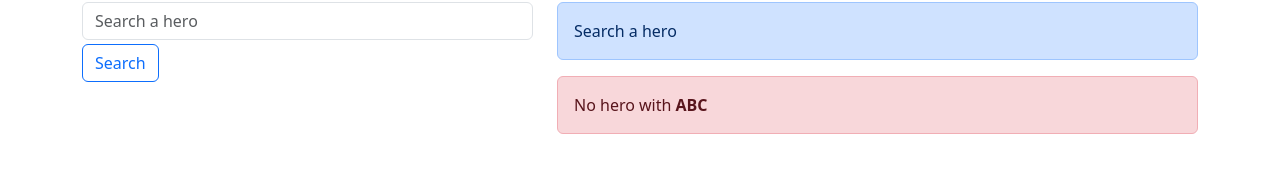
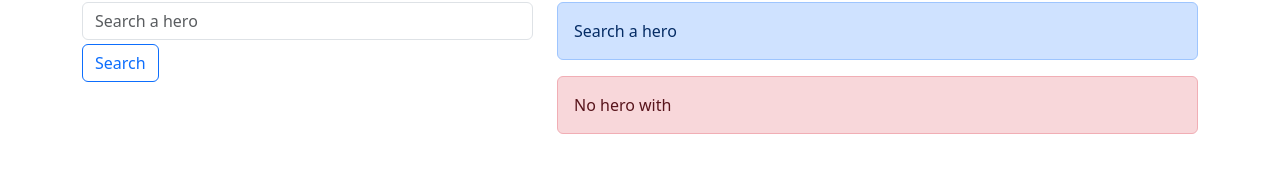
Before and after one commit to JMRodriguezV98/heroes-spa, a React (Vite) app: page /search in a window 1280 px wide. Shown: the part 197-370 px from the top of the page. Built offline with nearby package versions, Linux system fonts and the light colour scheme.

Commit message:
mostrando query

```diff
--- a/src/heroes/Pages/SearchPage.jsx
+++ b/src/heroes/Pages/SearchPage.jsx
@@ -1,5 +1,6 @@
 import { useLocation, useNavigate } from 'react-router-dom';
 import { useForm } from '../../hooks/useForm';
+import queryString from 'query-string';
 // import { HeroCard } from '../components';
 
 export const SearchPage = () => {
@@ -7,7 +8,7 @@ export const SearchPage = () => {
   const navigate = useNavigate();
   const location = useLocation();
 
-  console.log( location );
+  const { q = '' } = queryString.parse( location.search );
 
   const { searchText, onInputChange } = useForm({
     searchText: ''
@@ -52,7 +53,7 @@ export const SearchPage = () => {
             Search a hero
           </div>
           <div className="alert alert-danger">
-            No hero with <b>ABC</b>
+            No hero with <b>{ q }</b>
           </div>
 
           {/* <HeroCard /> */}
```
